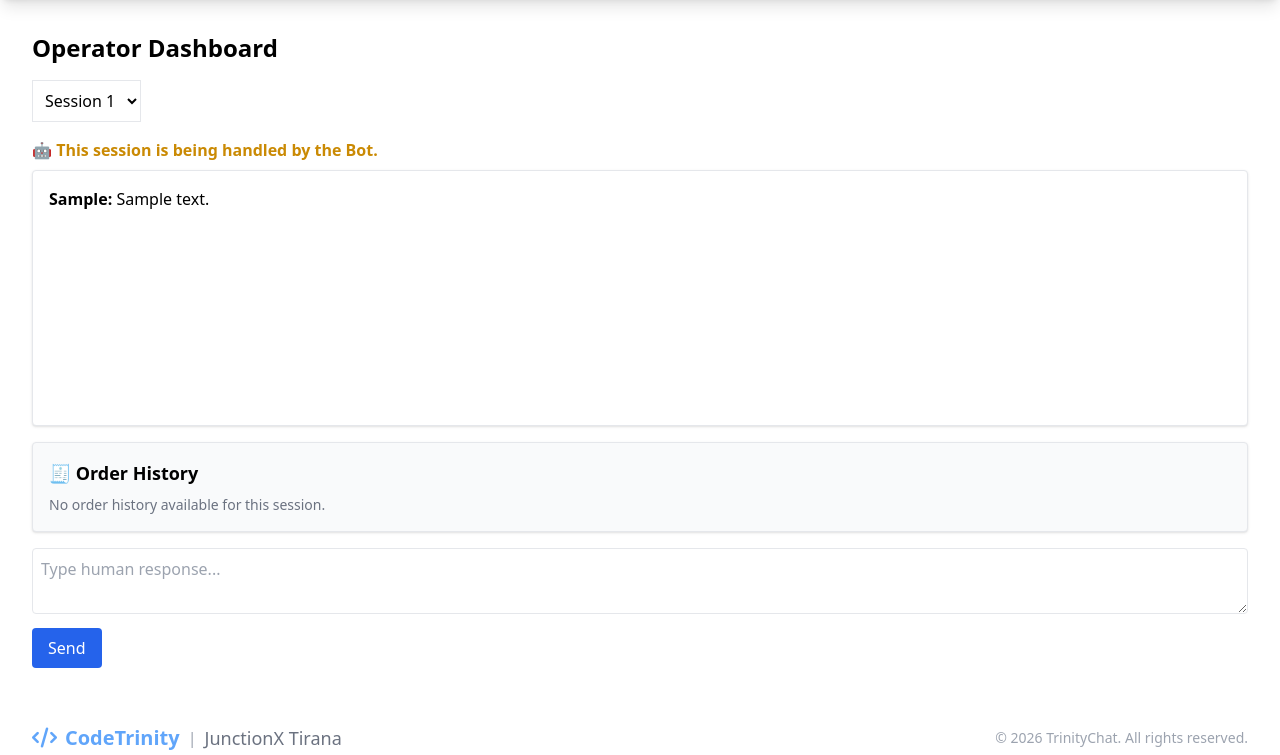
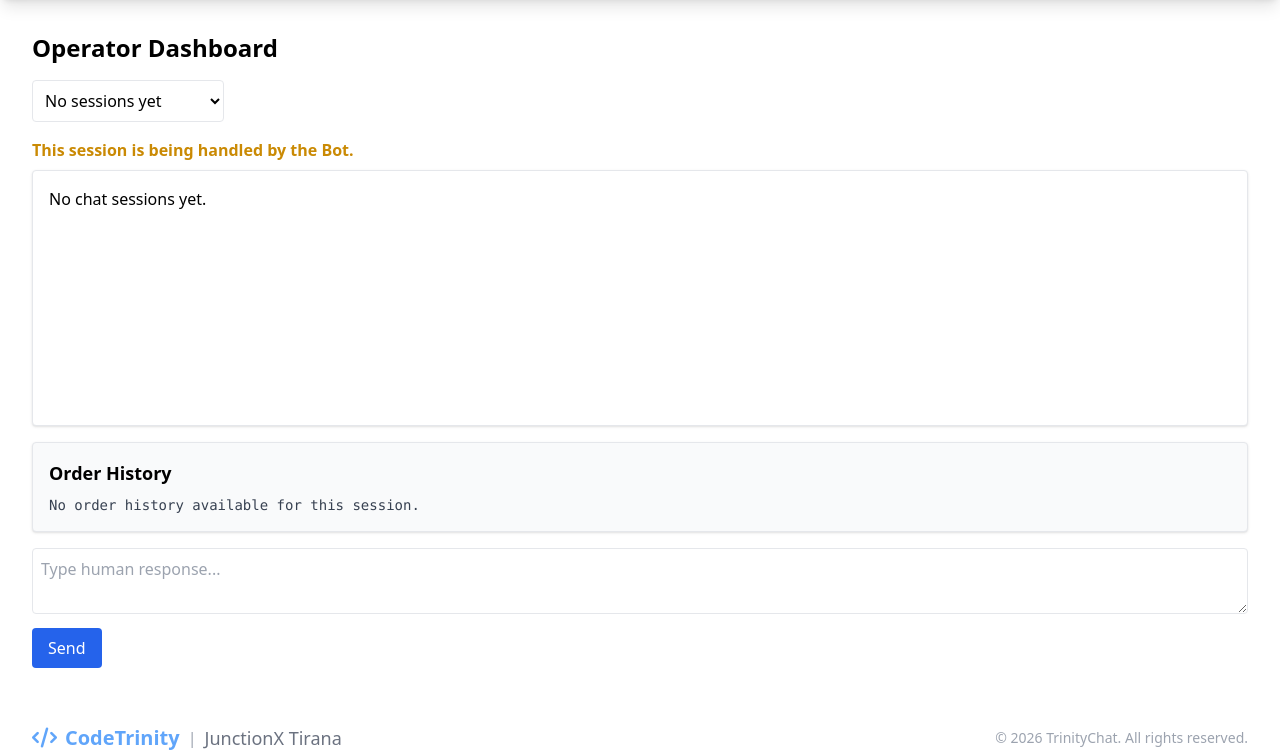
Before and after one commit to TediSina/TrinityChat, a Django app: page /dashboard/ in a window 1280 px wide. Shown: the part 65-820 px from the top of the page. Run offline with Django 5.2, Linux system fonts and the light colour scheme; tables that the repository leaves empty hold one stand-in row (values such as "Sample post"); data that the repository does not hold is empty; some libraries are stand-ins or nearby versions.

Commit message:
Use browser localStorage for demo sessions
Convert the demo to store chat sessions in the browser instead of the database. README updated with Vercel/demo notes; build_files.sh no longer runs migrations during builds. Templates (chat/index and dashboard) now implement client-side session, message, and order-history management via localStorage and JS; forms and selects are driven entirely in-browser. Views were simplified to return default/empty responses and to avoid DB reads/writes for demo mode. Tests were adjusted to be database-free (SimpleTestCase) and to mock model behavior where needed to validate browser-driven flows.

```diff
--- a/chat/templates/chat/dashboard.html
+++ b/chat/templates/chat/dashboard.html
@@ -2,94 +2,157 @@
 {% block content %}
   <h1 class="text-2xl font-bold mb-4">Operator Dashboard</h1>
 
-  <form method="get" class="mb-4">
-    <select name="session" onchange="this.form.submit()" class="border p-2">
-      {% for session in sessions %}
-        <option value="{{ session }}" {% if session == current %}selected{% endif %}>Session {{ forloop.counter }}</option>
-      {% endfor %}
-    </select>
-  </form>
-
-  <p id="session-status" class="font-semibold mb-2">
-    {% if is_human %}
-      <span class="text-green-600">🧑‍💻 This session is currently in Human Mode.</span>
-    {% else %}
-      <span class="text-yellow-600">🤖 This session is being handled by the Bot.</span>
-    {% endif %}
-  </p>
-
-  <div id="chat-box" class="border p-4 h-64 overflow-y-scroll mb-4 bg-white rounded shadow" data-session-id="{{ current }}">
-    {% for message in messages %}
-      <p><strong class="capitalize">{{ message.sender }}:</strong> {{ message.message }}</p>
-    {% endfor %}
+  <div class="mb-4">
+    <select id="session-select" class="border p-2 rounded min-w-48"></select>
   </div>
 
-  {% if order_history %}
+  <p id="session-status" class="font-semibold mb-2 text-yellow-600">This session is being handled by the Bot.</p>
+
+  <div id="chat-box" class="border p-4 h-64 overflow-y-scroll mb-4 bg-white rounded shadow"></div>
+
   <div class="border p-4 bg-gray-50 rounded shadow mb-4">
-    <h2 class="font-semibold text-lg mb-2">🧾 Order History</h2>
-    <pre class="whitespace-pre-wrap text-sm">{{ order_history }}</pre>
+    <h2 class="font-semibold text-lg mb-2">Order History</h2>
+    <pre id="order-history" class="whitespace-pre-wrap text-sm text-gray-700"></pre>
   </div>
-  {% else %}
-    <div class="border p-4 bg-gray-50 rounded shadow mb-4">
-      <h2 class="font-semibold text-lg mb-2">🧾 Order History</h2>
-      <p class="text-sm text-gray-500">No order history available for this session.</p>
-    </div>
-  {% endif %}
 
-  <form method="post">
-    {% csrf_token %}
-    <textarea name="reply" rows="2" class="w-full p-2 border rounded" placeholder="Type human response..."></textarea>
+  <form id="reply-form">
+    <textarea id="reply" rows="2" class="w-full p-2 border rounded" placeholder="Type human response..."></textarea>
     <button class="mt-2 px-4 py-2 bg-blue-600 text-white rounded">Send</button>
   </form>
 
   <script>
-    const chatBox = document.getElementById("chat-box");
-    const sessionId = chatBox.dataset.sessionId;
-    const sessionStatus = document.getElementById("session-status");
+    const STORAGE_KEY = 'trinitychat_sessions';
+    const sessionSelect = document.getElementById('session-select');
+    const sessionStatus = document.getElementById('session-status');
+    const chatBox = document.getElementById('chat-box');
+    const orderHistory = document.getElementById('order-history');
+    const replyForm = document.getElementById('reply-form');
+    const replyInput = document.getElementById('reply');
 
-    function fetchChatHistory(sessionId) {
-      fetch("/get_chat_history/", {
-        method: "POST",
-        headers: {
-          "Content-Type": "application/json",
-          "X-CSRFToken": "{{ csrf_token }}"
-        },
-        body: JSON.stringify({ session_id: sessionId })
-      })
-      .then(res => res.json())
-      .then(data => {
-        chatBox.innerHTML = "";
-        data.chat.forEach(msg => {
-          chatBox.innerHTML += `<p><strong class="capitalize">${msg.sender}:</strong> ${msg.message}</p>`;
-        });
-        chatBox.scrollTop = chatBox.scrollHeight;
+    function loadSessions() {
+      try {
+        return JSON.parse(localStorage.getItem(STORAGE_KEY)) || {};
+      } catch (error) {
+        return {};
+      }
+    }
+
+    function saveSession(session) {
+      const sessions = loadSessions();
+      session.updatedAt = new Date().toISOString();
+      sessions[session.id] = session;
+      localStorage.setItem(STORAGE_KEY, JSON.stringify(sessions));
+    }
+
+    function sortedSessions() {
+      return Object.values(loadSessions()).sort((a, b) => {
+        return new Date(b.updatedAt || b.createdAt) - new Date(a.updatedAt || a.createdAt);
       });
     }
 
-    function fetchSessionStatus(sessionId) {
-      fetch("/get_session_status/", {
-        method: "POST",
-        headers: {
-          "Content-Type": "application/json",
-          "X-CSRFToken": "{{ csrf_token }}"
-        },
-        body: JSON.stringify({ session_id: sessionId })
-      })
-      .then(res => res.json())
-      .then(data => {
-        if (data.is_human) {
-          sessionStatus.innerHTML = '<span class="text-green-600">🧑‍💻 This session is currently in Human Mode.</span>';
-        } else {
-          sessionStatus.innerHTML = '<span class="text-yellow-600">🤖 This session is being handled by the Bot.</span>';
-        }
-      });
+    function selectedSessionId() {
+      return sessionSelect.value || new URLSearchParams(window.location.search).get('session');
     }
 
-    if (sessionId) {
-      setInterval(() => {
-        fetchChatHistory(sessionId);
-        fetchSessionStatus(sessionId);
-      }, 2000);
+    function setStatus(session) {
+      sessionStatus.textContent = session.isHuman
+        ? 'This session is currently in Human Mode.'
+        : 'This session is being handled by the Bot.';
+      sessionStatus.className = session.isHuman
+        ? 'font-semibold mb-2 text-green-600'
+        : 'font-semibold mb-2 text-yellow-600';
     }
+
+    function renderMessage(message) {
+      const row = document.createElement('p');
+      const label = document.createElement('strong');
+      label.className = 'capitalize';
+      label.textContent = `${message.sender}: `;
+      row.appendChild(label);
+      row.appendChild(document.createTextNode(message.message));
+      chatBox.appendChild(row);
+    }
+
+    function renderSessionSelect(currentId) {
+      const sessions = sortedSessions();
+      sessionSelect.innerHTML = '';
+
+      if (sessions.length === 0) {
+        const option = document.createElement('option');
+        option.value = '';
+        option.textContent = 'No sessions yet';
+        sessionSelect.appendChild(option);
+        return null;
+      }
+
+      const activeId = currentId && sessions.some(session => session.id === currentId)
+        ? currentId
+        : sessions[0].id;
+
+      sessions.forEach((session, index) => {
+        const option = document.createElement('option');
+        option.value = session.id;
+        option.textContent = `Session ${index + 1}`;
+        option.selected = session.id === activeId;
+        sessionSelect.appendChild(option);
+      });
+
+      return activeId;
+    }
+
+    function renderDashboard() {
+      const activeId = renderSessionSelect(selectedSessionId());
+      const sessions = loadSessions();
+      const session = activeId ? sessions[activeId] : null;
+
+      chatBox.innerHTML = '';
+      if (!session) {
+        setStatus({ isHuman: false });
+        chatBox.textContent = 'No chat sessions yet.';
+        orderHistory.textContent = 'No order history available for this session.';
+        return;
+      }
+
+      session.messages.forEach(renderMessage);
+      setStatus(session);
+      orderHistory.textContent = session.orderHistory || 'No order history available for this session.';
+      chatBox.scrollTop = chatBox.scrollHeight;
+    }
+
+    sessionSelect.addEventListener('change', () => {
+      const url = new URL(window.location.href);
+      if (sessionSelect.value) {
+        url.searchParams.set('session', sessionSelect.value);
+      } else {
+        url.searchParams.delete('session');
+      }
+      window.history.replaceState({}, '', url);
+      renderDashboard();
+    });
+
+    replyForm.addEventListener('submit', (event) => {
+      event.preventDefault();
+      const message = replyInput.value.trim();
+      const sessions = loadSessions();
+      const session = sessions[selectedSessionId()];
+
+      if (!session || !message) {
+        return;
+      }
+
+      session.isHuman = true;
+      session.messages.push({
+        sender: 'human',
+        message,
+        timestamp: new Date().toISOString()
+      });
+      saveSession(session);
+      replyInput.value = '';
+      renderDashboard();
+    });
+
+    window.addEventListener('storage', renderDashboard);
+    window.addEventListener('DOMContentLoaded', renderDashboard);
+    setInterval(renderDashboard, 1000);
   </script>
 {% endblock %}
--- a/chat/views.py
+++ b/chat/views.py
@@ -1,10 +1,8 @@
-from django.shortcuts import render, redirect
+from django.shortcuts import render
 import google.generativeai as genai
 from django.conf import settings
 from django.http import JsonResponse
 from django.views.decorators.csrf import csrf_exempt
-from .models import ChatMessage, ChatSession
-import uuid
 import json
 
 
@@ -30,20 +28,12 @@ def chatbot(request):
     if not user_input:
         return JsonResponse({"error": "No message provided"}, status=400)
 
-    session_id = data.get("session_id", str(uuid.uuid4()))
     order_history = data.get("order_history", "").strip()
+    chat_history = data.get("history", [])
+    if not isinstance(chat_history, list):
+        chat_history = []
 
-    ChatMessage.objects.create(sender="user", message=user_input, session_id=session_id)
-
-    session, _ = ChatSession.objects.get_or_create(session_id=session_id)
-
-    if order_history:
-        session.order_history = order_history
-        session.save()
-    else:
-        order_history = session.order_history or ""
-
-    if session.is_human:
+    if data.get("is_human"):
         return JsonResponse({
             "response": "A human agent has joined this chat.",
             "escalated": True,
@@ -80,12 +70,19 @@ def chatbot(request):
         if order_history:
             initial_prompt += f"\n\nHere is the user's order history:\n{order_history}\n"
 
-        history = ChatMessage.objects.filter(session_id=session_id).order_by("-timestamp")[:5][::-1]
-        chat_history = "\n\n".join(
-            f"{'User' if msg.sender == 'user' else 'Bot'}: {msg.message}" for msg in history
-        )
+        formatted_history = []
+        for msg in chat_history[-8:]:
+            sender = msg.get("sender", "user")
+            label = {
+                "user": "User",
+                "bot": "Bot",
+                "human": "Human agent",
+            }.get(sender, sender.title())
+            formatted_history.append(f"{label}: {msg.get('message', '')}")
 
-        full_prompt = f"{initial_prompt}\n\nChat History:\n{chat_history}\n\nUser: {user_input}"
+        history_text = "\n\n".join(formatted_history)
+
+        full_prompt = f"{initial_prompt}\n\nChat History:\n{history_text}\n\nLatest user message: {user_input}"
 
         response = model.generate_content(full_prompt)
         ai_message = response.text.strip()
@@ -97,72 +94,23 @@ def chatbot(request):
         ])
 
         if keyword_trigger:
-            session.is_human = True
-            session.save()
-            ChatMessage.objects.create(sender="bot", message=ai_message, session_id=session_id)
             return JsonResponse({"response": ai_message, "escalated": True})
 
-        ChatMessage.objects.create(sender="bot", message=ai_message, session_id=session_id)
         return JsonResponse({"response": ai_message, "escalated": False})
 
     except Exception as e:
         print(f"Gemini error: {e}")
-        ChatMessage.objects.create(sender="bot", message="Oops! Something went wrong.", session_id=session_id)
         return JsonResponse({"response": "Oops! Something went wrong.", "escalated": False})
 
 
 def operator_dashboard(request):
-    sessions = list(ChatMessage.objects.order_by().values_list("session_id", flat=True).distinct())
-    session_id = request.GET.get("session") or (sessions[0] if sessions else None)
-    messages = ChatMessage.objects.filter(session_id=session_id).order_by("timestamp") if session_id else []
-
-    is_human = False
-    order_history = ""
-    if session_id:
-        chat_session = ChatSession.objects.filter(session_id=session_id).first()
-        if chat_session:
-            is_human = chat_session.is_human
-            order_history = chat_session.order_history or ""
-
-    if request.method == "POST":
-        reply = request.POST.get("reply")
-        session_id = request.GET.get("session")
-        if session_id and reply:
-            ChatMessage.objects.create(sender="human", message=reply, session_id=session_id)
-            ChatSession.objects.update_or_create(session_id=session_id, defaults={"is_human": True})
-
-    return render(request, "chat/dashboard.html", {
-        "messages": messages,
-        "sessions": sessions,
-        "current": session_id,
-        "is_human": is_human,
-        "order_history": order_history,
-    })
+    return render(request, "chat/dashboard.html", {})
 
 
 @csrf_exempt
 def get_chat_history(request):
     if request.method == "POST":
-        try:
-            data = json.loads(request.body)
-            session_id = data.get("session_id")
-            if not session_id:
-                return JsonResponse({"error": "Missing session_id"}, status=400)
-
-            messages = ChatMessage.objects.filter(session_id=session_id).order_by("timestamp")
-            session = ChatSession.objects.filter(session_id=session_id).first()
-
-            chat_data = [
-                {"sender": msg.sender, "message": msg.message, "timestamp": msg.timestamp.isoformat()}
-                for msg in messages
-            ]
-            return JsonResponse({
-                "chat": chat_data,
-                "order_history": session.order_history if session else ""
-            })
-
-        except Exception as e:
-            return JsonResponse({"error": str(e)}, status=500)
+        return JsonResponse({"chat": [], "order_history": ""})
 
     return JsonResponse({"error": "Only POST method allowed"}, status=405)
 
@@ -170,17 +118,6 @@ def get_chat_history(request):
 @csrf_exempt
 def get_session_status(request):
     if request.method == "POST":
-        try:
-            data = json.loads(request.body)
-        except json.JSONDecodeError:
-            return JsonResponse({"error": "Invalid JSON"}, status=400)
-
-        session_id = data.get("session_id")
-        if not session_id:
-            return JsonResponse({"error": "Missing session_id"}, status=400)
-
-        session = ChatSession.objects.filter(session_id=session_id).first()
-        is_human = session.is_human if session else False
-        return JsonResponse({"is_human": is_human})
+        return JsonResponse({"is_human": False})
 
     return JsonResponse({"error": "Only POST method allowed"}, status=405)
```
Also changed, not shown: chat/templates/chat/index.html (+115 -45 lines), chat/tests.py (+27 -12 lines), README.md, 1 other file.
